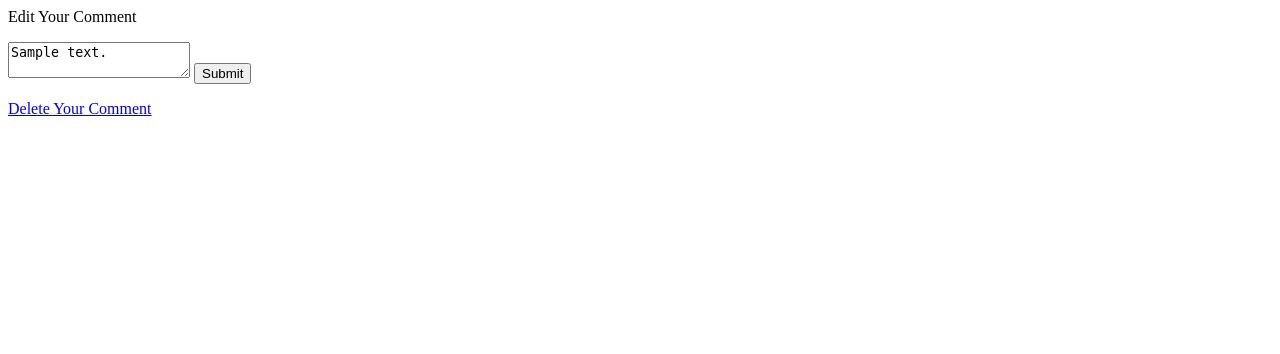
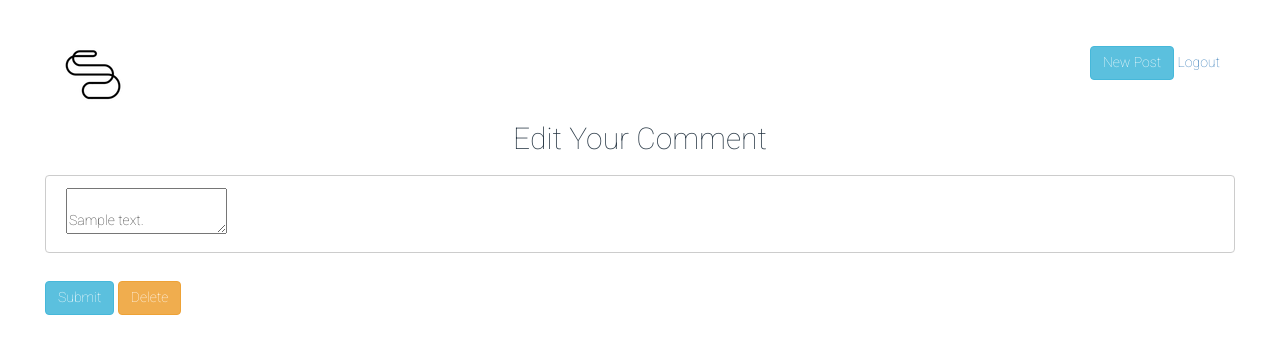
Before and after one commit to sarahkcaplan/blog-short-for-weblog, a Python web app: template templates/editcomment.html in a window 1280 px wide. Shown: the top 354 px of the page. Run offline with Jinja, Linux system fonts and the light colour scheme; the template is opened without the code that fills it: most values are stand-ins (such as "Sample title", 1, 10 or a date in 2020).

Commit message:
Styling for Edit Comment

```diff
--- a/templates/editcomment.html
+++ b/templates/editcomment.html
@@ -1,6 +1,25 @@
-<form method="post">
-	<p>Edit Your Comment</p>
-	<textarea name="content">{{content}}</textarea>
-	<input type="submit">
-</form>
-<a href="/blog/{{post_id}}/{{comment_id}}/deletecomment">Delete Your Comment</a>
+{% extends "base.html" %}
+<title>
+	{% block title%} Edit Comment {% endblock title %}
+</title>
+	{% block section %}
+		<div class="container-fluid">
+			<div class="row-fluid">
+				<h2>Edit Your Comment</h2>
+			</div>
+			<div class="row-fluid">
+				<form method="post">
+					<div class="field">
+						<textarea name="content">
+							{{content}}
+						</textarea>
+					</div>
+					<br>
+					<br>
+					<input type="submit" class="btn btn-info" role="button">
+					<a href="/blog/{{post_id}}/{{comment_id}}/deletecomment" class="btn btn-warning" role="button">Delete</a>
+				</form>
+
+			</div>
+		</div>
+	{% endblock section%}
```
